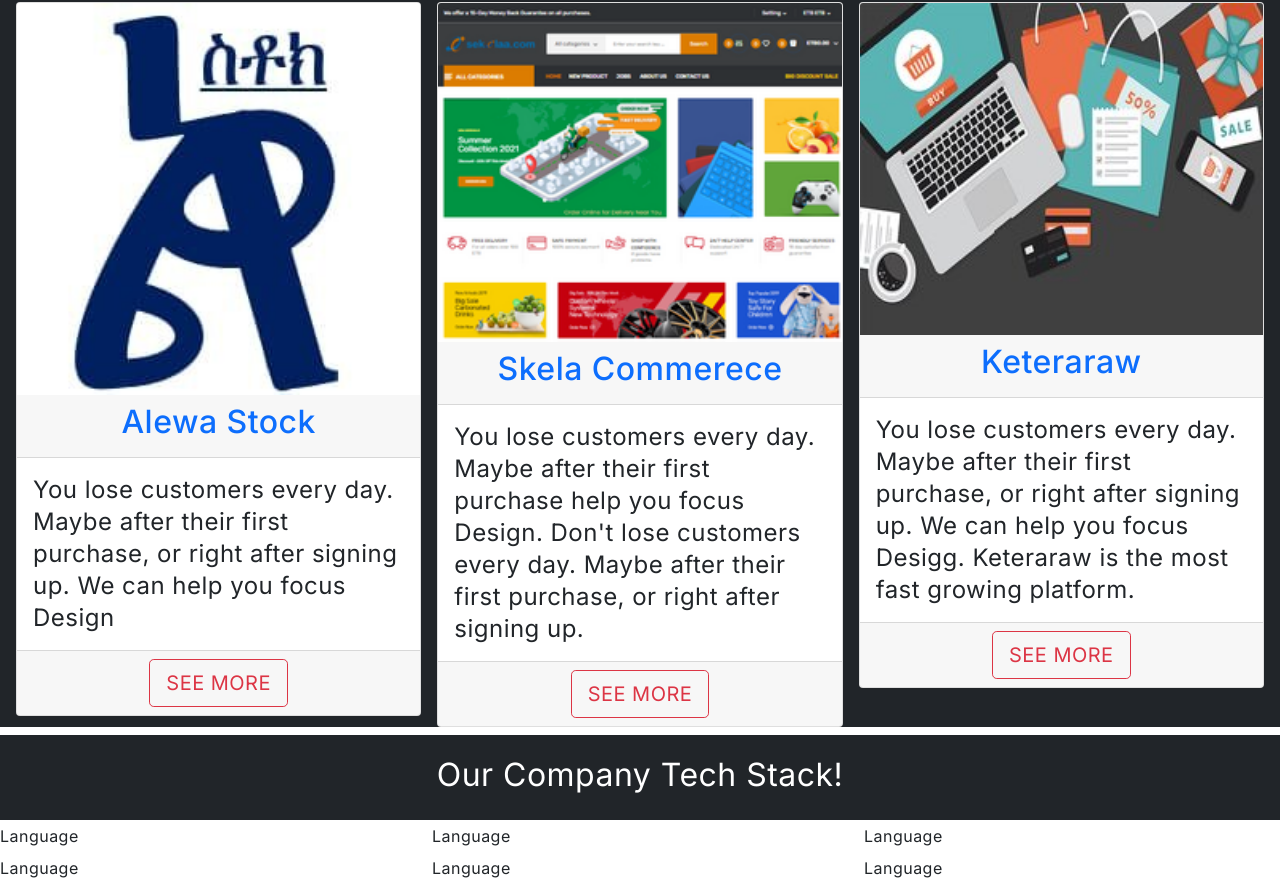
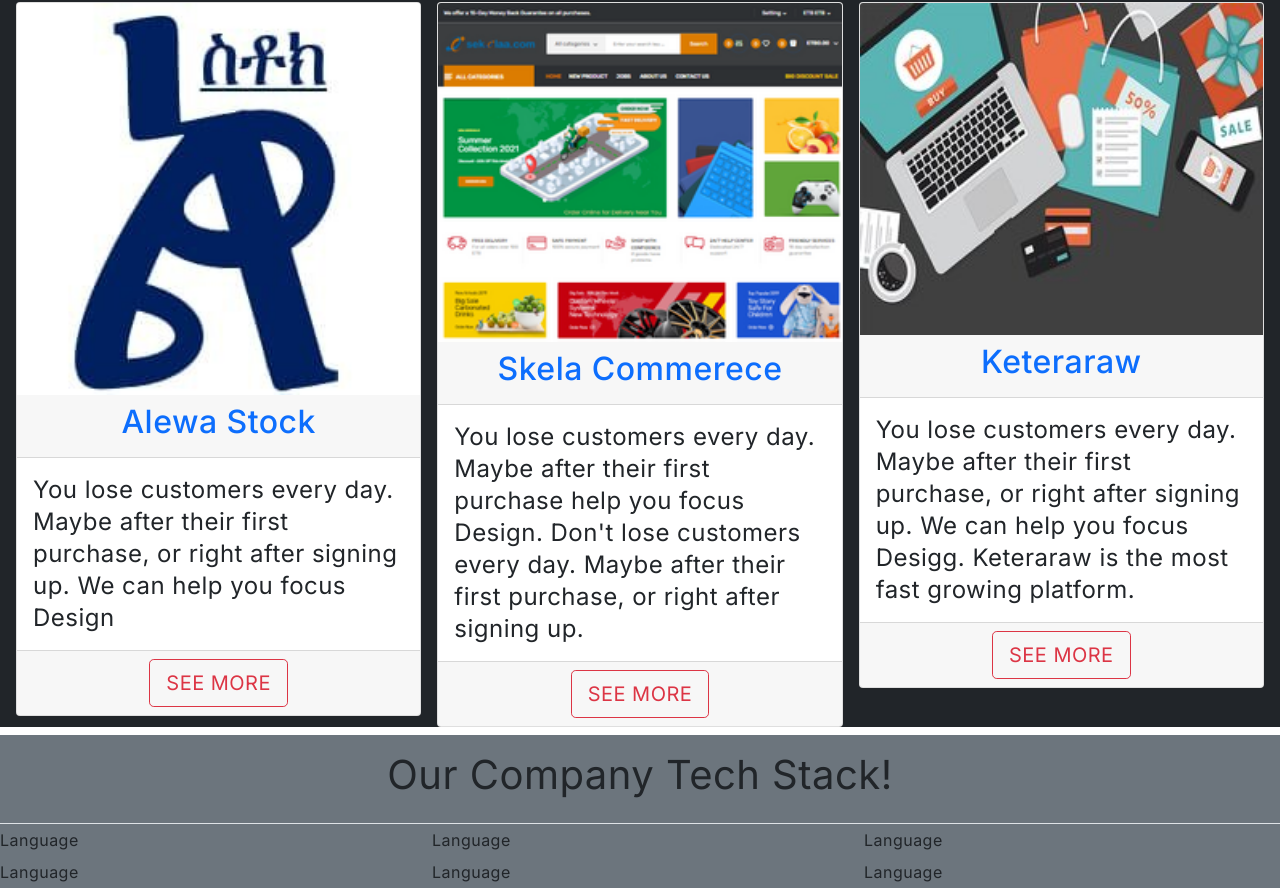
Before and after one commit to melashu/Mount-Tech, a website: page index.html in a window 1280 px wide. Shown: the part 3888-4776 px from the top of the page. Drawn offline with nearby package versions, Linux system fonts and the light colour scheme.

```diff
--- a/index.html
+++ b/index.html
@@ -235,12 +235,12 @@
                 </div>
             </div>
         </section>
-        <section id="tools">
-            <nav class="p-4 bg-dark text-center sticky-top">
-                <span class="fs-2 text-white text-bold">Our Company Tech Stack!</span>
+        <section id="tools" class="bg-secondary">
+            <nav class="nav-tabs p-4 bg-secondary text-center sticky-top">
+                <span class="fs-1 text-dark fst-normal text-bold">Our Company Tech Stack!</span>
             </nav>
             <div class="row row-cols-lg-3 row-cols-md-2 row-cols-sm-1 gx-3">
-                <div class="col-lg-4 col-sm-1 justify-content-lg-center">
+                <div class="col-lg-4 col-sm-1 justify-content-center">
                     <ul class="nav flex-sm-column ">
                         <li class="nav-item">Language</li>
                         <li class="nav-item">Language</li>
```
